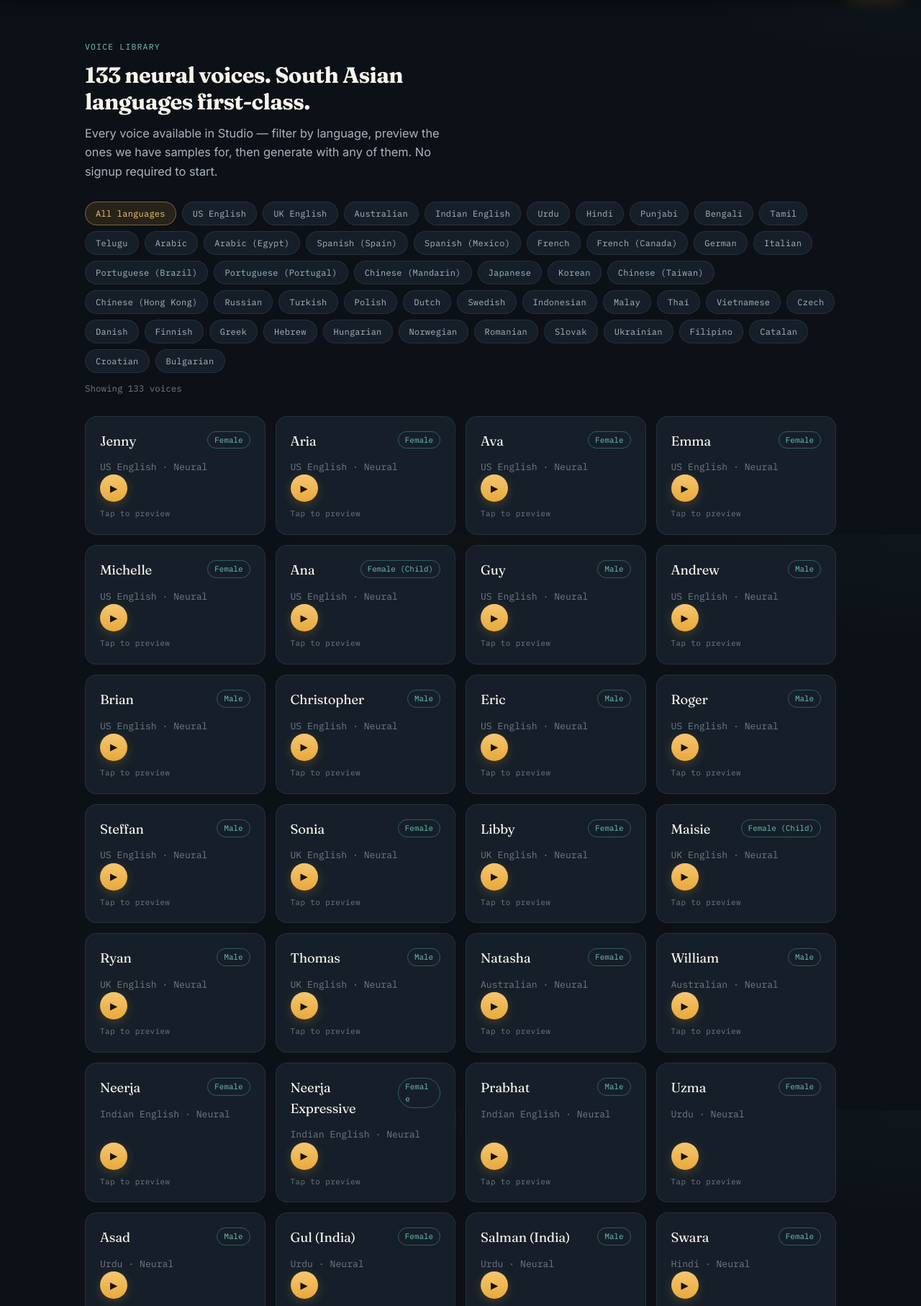
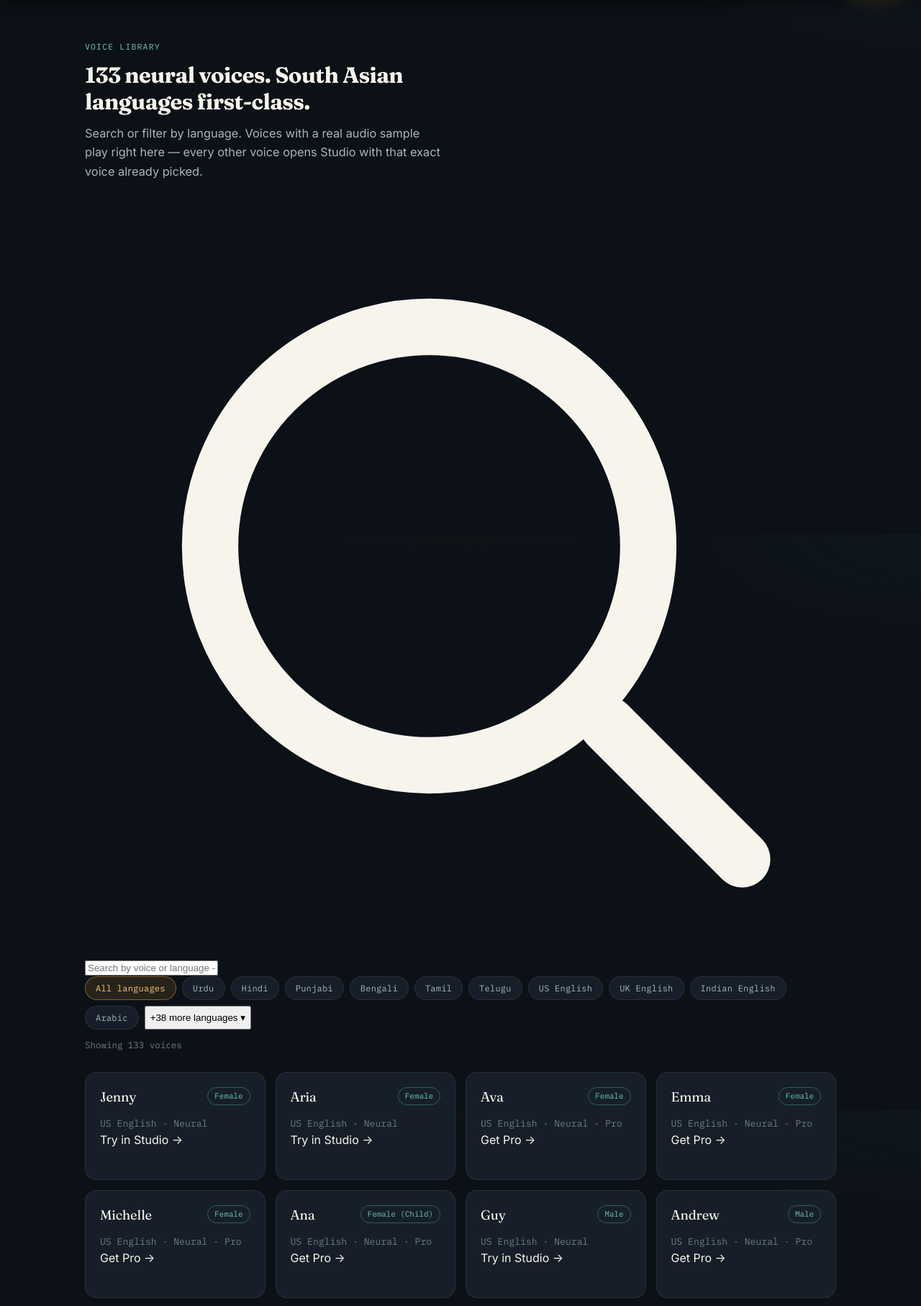
Before and after one commit to faisalchaudhary411/Audio-Studio, a Flask app: page /voices in a window 1280 px wide. Shown: the part 58-1872 px from the top of the page at 72% size. Run offline with Flask 3, Linux system fonts and the light colour scheme; data comes from the database, SQL or seed files in the repository; data that the repository does not hold is empty; parts of the project's set-up code (start-up, migrations or seed data) failed here and were passed over; some libraries are stand-ins or nearby versions.

Commit message:
Add files via upload

```diff
--- a/templates/voices.html
+++ b/templates/voices.html
@@ -8,33 +8,63 @@
   <div class="section__head" style="margin-bottom:28px;">
     <span class="section__eyebrow">Voice library</span>
     <h1 class="section__title">{{ voice_count }} neural voices. South Asian languages first-class.</h1>
-    <p class="section__sub">Every voice available in Studio — filter by language, preview the ones we have samples for, then generate with any of them. No signup required to start.</p>
+    <p class="section__sub">Search or filter by language. Voices with a real audio sample play right here — every other voice opens Studio with that exact voice already picked.</p>
   </div>
+
+  {# ---- Priority languages shown as chips by default; the rest are one tap away #}
+  {% set priority_langs = ["Urdu", "Hindi", "Punjabi", "Bengali", "Tamil", "Telugu", "US English", "UK English", "Indian English", "Arabic"] %}
+  {% set extra_langs = languages | reject("in", priority_langs) | list %}
 
   {# ---- Filters ---- #}
   <div class="voices-filters" id="voices-filters">
-    <div class="voices-filters__row">
+    <label class="voices-search">
+      <svg viewBox="0 0 24 24" fill="none" stroke="currentColor" stroke-width="1.8" stroke-linecap="round" stroke-linejoin="round" class="voices-search__icon"><circle cx="11" cy="11" r="7"/><path d="m21 21-4.3-4.3"/></svg>
+      <input type="text" id="voices-search" placeholder="Search by voice or language — Jenny, Urdu, Spanish…" autocomplete="off">
+      <button type="button" class="voices-search__clear" id="voices-search-clear" aria-label="Clear search" hidden>&times;</button>
+    </label>
+
+    <div class="voices-filters__row" id="voices-chips">
       <button type="button" class="filter-chip is-active" data-lang="all">All languages</button>
-      {% for lang in languages %}
+      {% for lang in priority_langs %}
+      {% if lang in languages %}
       <button type="button" class="filter-chip" data-lang="{{ lang }}">{{ lang }}</button>
+      {% endif %}
       {% endfor %}
+      {% for lang in extra_langs %}
+      <button type="button" class="filter-chip filter-chip--extra" data-lang="{{ lang }}" hidden>{{ lang }}</button>
+      {% endfor %}
+      {% if extra_langs %}
+      <button type="button" class="voices-more-toggle" id="voices-more-toggle" aria-expanded="false">+{{ extra_langs | length }} more languages ▾</button>
+      {% endif %}
     </div>
+
     <p class="voices-filters__count" id="voices-count">Showing {{ voice_count }} voices</p>
   </div>
 
   {# ---- Voice grid ---- #}
   <div class="voice-grid" id="voices-grid">
     {% for v in all_voices %}
-    <div class="voice-card voice-card--premium" data-lang="{{ v.language }}">
+    <div class="voice-card voice-card--premium" data-lang="{{ v.language }}" data-search="{{ (v.name ~ ' ' ~ v.language ~ ' ' ~ v.gender) | lower }}">
       <div class="voice-card__top">
         <span class="voice-card__name">{{ v.name }}</span>
         <span class="voice-card__tag">{{ v.gender }}</span>
       </div>
-      <div class="voice-card__meta">{{ v.language }} · Neural</div>
+      <div class="voice-card__meta">{{ v.language }} · Neural{% if v.is_pro_only %} · Pro{% endif %}</div>
+      {% if v.has_preview %}
       <button type="button" class="voice-card__play" data-audio="/static/audio/previews/{{ v.audio_slug }}.mp3" aria-label="Preview {{ v.name }}, {{ v.language }}">▶</button>
       <span class="voice-card__hint">Tap to preview</span>
+      {% elif v.is_pro_only %}
+      <a href="{{ url_for('upgrade', plan='pro') }}" class="voice-card__try voice-card__try--pro">Get Pro <span aria-hidden="true">→</span></a>
+      {% else %}
+      <a href="{{ url_for('studio') }}?lang={{ v.language | urlencode }}&amp;voice={{ v.voice_id | urlencode }}" class="voice-card__try">Try in Studio <span aria-hidden="true">→</span></a>
+      {% endif %}
     </div>
     {% endfor %}
+  </div>
+
+  <div class="voices-empty" id="voices-empty" hidden>
+    <p>No voices match that search.</p>
+    <button type="button" class="btn btn--ghost btn--sm" id="voices-empty-clear">Clear search</button>
   </div>
 
   <div class="voices-cta" style="margin-top:36px;">
@@ -79,29 +109,76 @@
 
 <script>
 (function(){
-  const chips = document.querySelectorAll('.filter-chip');
+  const chipsWrap = document.getElementById('voices-chips');
+  const moreToggle = document.getElementById('voices-more-toggle');
+  const search = document.getElementById('voices-search');
+  const clearBtn = document.getElementById('voices-search-clear');
+  const empty = document.getElementById('voices-empty');
+  const emptyClearBtn = document.getElementById('voices-empty-clear');
   const cards = document.querySelectorAll('#voices-grid .voice-card');
   const countEl = document.getElementById('voices-count');
-  if(!chips.length || !cards.length) return;
+  if(!chipsWrap || !cards.length) return;
 
-  chips.forEach(chip => {
-    chip.addEventListener('click', () => {
-      chips.forEach(c => c.classList.remove('is-active'));
-      chip.classList.add('is-active');
-      const lang = chip.getAttribute('data-lang');
-      let visible = 0;
-      cards.forEach(card => {
-        const match = lang === 'all' || card.getAttribute('data-lang') === lang;
-        card.style.display = match ? '' : 'none';
-        if(match) visible++;
-      });
-      if(countEl){
-        countEl.textContent = lang === 'all'
-          ? 'Showing ' + visible + ' voices'
-          : 'Showing ' + visible + ' voice' + (visible === 1 ? '' : 's') + ' · ' + lang;
-      }
+  let activeLang = 'all';
+
+  function applyFilter(){
+    const q = search.value.trim().toLowerCase();
+    if(clearBtn) clearBtn.hidden = q.length === 0;
+    let visible = 0;
+
+    cards.forEach(card => {
+      const langMatches = activeLang === 'all' || card.getAttribute('data-lang') === activeLang;
+      const text = card.getAttribute('data-search') || '';
+      const searchMatches = !q || text.indexOf(q) !== -1;
+      const show = langMatches && searchMatches;
+      card.style.display = show ? '' : 'none';
+      if(show) visible++;
     });
+
+    if(countEl){
+      countEl.textContent = (activeLang === 'all' && !q)
+        ? 'Showing ' + visible + ' voices'
+        : 'Showing ' + visible + ' voice' + (visible === 1 ? '' : 's')
+          + (activeLang !== 'all' ? ' · ' + activeLang : '')
+          + (q ? ' matching "' + search.value.trim() + '"' : '');
+    }
+    if(empty) empty.hidden = visible !== 0;
+  }
+
+  chipsWrap.addEventListener('click', (e) => {
+    const chip = e.target.closest('.filter-chip');
+    if(!chip) return;
+    chipsWrap.querySelectorAll('.filter-chip').forEach(c => c.classList.remove('is-active'));
+    chip.classList.add('is-active');
+    activeLang = chip.getAttribute('data-lang');
+    applyFilter();
   });
+
+  if(moreToggle){
+    moreToggle.addEventListener('click', () => {
+      const expanding = moreToggle.getAttribute('aria-expanded') !== 'true';
+      chipsWrap.querySelectorAll('.filter-chip--extra').forEach(chip => { chip.hidden = !expanding; });
+      moreToggle.setAttribute('aria-expanded', expanding ? 'true' : 'false');
+      moreToggle.textContent = expanding ? 'Show fewer languages ▴' : moreToggle.dataset.collapsedLabel;
+    });
+    moreToggle.dataset.collapsedLabel = moreToggle.textContent;
+  }
+
+  if(search){
+    search.addEventListener('input', applyFilter);
+  }
+  if(clearBtn){
+    clearBtn.addEventListener('click', () => { search.value = ''; applyFilter(); search.focus(); });
+  }
+  if(emptyClearBtn){
+    emptyClearBtn.addEventListener('click', () => {
+      search.value = '';
+      activeLang = 'all';
+      chipsWrap.querySelectorAll('.filter-chip').forEach(c => c.classList.remove('is-active'));
+      chipsWrap.querySelector('[data-lang="all"]').classList.add('is-active');
+      applyFilter();
+    });
+  }
 })();
 </script>
 {% endblock %}
```
Also changed, not shown: templates/tools.html (+35 -2 lines).
